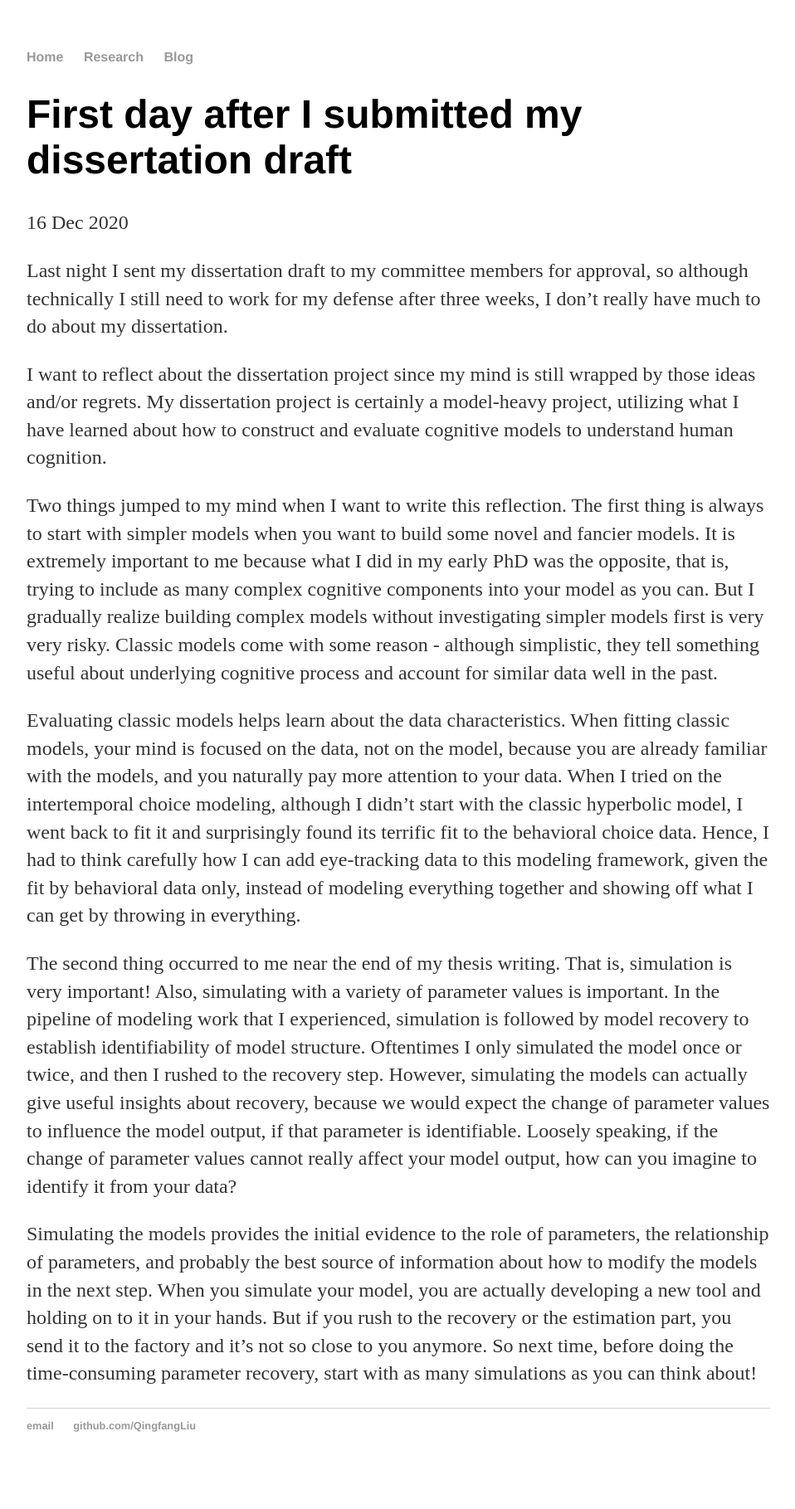
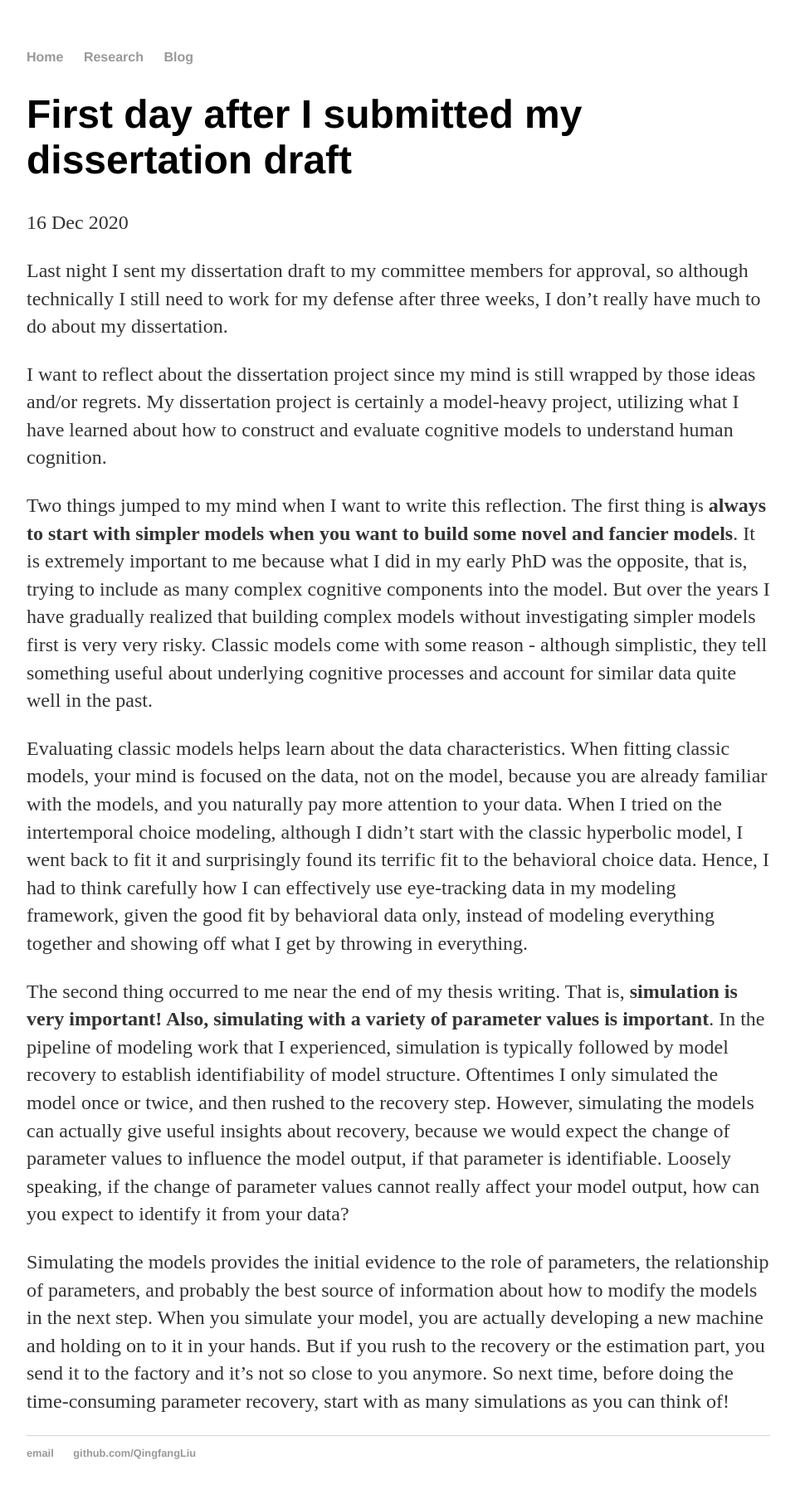
Before and after one commit to QingfangLiu/qingfangliu.github.io, a Jekyll site: the page built from _posts/2020-12-16-Dissertation.md, in a window 1280 px wide. Shown: the whole page at 83% size, without its empty margins (160-1118 px from the left). Built offline with Jekyll 4.4.1, drawn with Linux system fonts in a browser that asks for light colours; before the commit the page ends 1786 px from its top, so only the background shows below that.

Commit message:
Update 2020-12-16-Dissertation.md

```diff
--- a/_posts/2020-12-16-Dissertation.md
+++ b/_posts/2020-12-16-Dissertation.md
@@ -8,10 +8,10 @@ Last night I sent my dissertation draft to my committee members for approval, so
 
 I want to reflect about the dissertation project since my mind is still wrapped by those ideas and/or regrets. My dissertation project is certainly a model-heavy project,  utilizing what I have learned about how to construct and evaluate cognitive models to understand human cognition.
 
-Two things jumped to my mind when I want to write this reflection. The first thing is always to start with simpler models when you want to build some novel and fancier models. It is extremely important to me because what I did in my early PhD was the opposite, that is, trying to include as many complex cognitive components into your model as you can. But I gradually realize building complex models without investigating simpler models first is very very risky. Classic models come with some reason - although simplistic, they tell something useful about underlying cognitive process and account for similar data well in the past.
+Two things jumped to my mind when I want to write this reflection. The first thing is **always to start with simpler models when you want to build some novel and fancier models**. It is extremely important to me because what I did in my early PhD was the opposite, that is, trying to include as many complex cognitive components into the model. But over the years I have gradually realized that building complex models without investigating simpler models first is very very risky. Classic models come with some reason - although simplistic, they tell something useful about underlying cognitive processes and account for similar data quite well in the past.
 
-Evaluating classic models helps learn about the data characteristics. When fitting classic models, your mind is focused on the data, not on the model, because you are already familiar with the models, and you naturally pay more attention to your data. When I tried on the intertemporal choice modeling, although I didn't start with the classic hyperbolic model, I went back to fit it and surprisingly found its terrific fit to the behavioral choice data. Hence, I had to think carefully how I can add eye-tracking data to this modeling framework, given the fit by behavioral data only, instead of modeling everything together and showing off what I can get by throwing in everything.
+Evaluating classic models helps learn about the data characteristics. When fitting classic models, your mind is focused on the data, not on the model, because you are already familiar with the models, and you naturally pay more attention to your data. When I tried on the intertemporal choice modeling, although I didn't start with the classic hyperbolic model, I went back to fit it and surprisingly found its terrific fit to the behavioral choice data. Hence, I had to think carefully how I can effectively use eye-tracking data in my modeling framework, given the good fit by behavioral data only, instead of modeling everything together and showing off what I get by throwing in everything.
 
-The second thing occurred to me near the end of my thesis writing. That is, simulation is very important! Also, simulating with a variety of parameter values is important. In the pipeline of modeling work that I experienced, simulation is followed by model recovery to establish identifiability of model structure. Oftentimes I only simulated the model once or twice, and then I rushed to the recovery step. However, simulating the models can actually give useful insights about recovery, because we would expect the change of parameter values to influence the model output, if that parameter is identifiable. Loosely speaking, if the change of parameter values cannot really affect your model output, how can you imagine to identify it from your data?
+The second thing occurred to me near the end of my thesis writing. That is, **simulation is very important! Also, simulating with a variety of parameter values is important**. In the pipeline of modeling work that I experienced, simulation is typically followed by model recovery to establish identifiability of model structure. Oftentimes I only simulated the model once or twice, and then rushed to the recovery step. However, simulating the models can actually give useful insights about recovery, because we would expect the change of parameter values to influence the model output, if that parameter is identifiable. Loosely speaking, if the change of parameter values cannot really affect your model output, how can you expect to identify it from your data?
 
-Simulating the models provides the initial evidence to the role of parameters, the relationship of parameters, and probably the best source of information about how to modify the models in the next step. When you simulate your model, you are actually developing a new tool and holding on to it in your hands. But if you rush to the recovery or the estimation part, you send it to the factory and it's not so close to you anymore. So next time, before doing the time-consuming parameter recovery, start with as many simulations as you can think about!
+Simulating the models provides the initial evidence to the role of parameters, the relationship of parameters, and probably the best source of information about how to modify the models in the next step. When you simulate your model, you are actually developing a new machine and holding on to it in your hands. But if you rush to the recovery or the estimation part, you send it to the factory and it's not so close to you anymore. So next time, before doing the time-consuming parameter recovery, start with as many simulations as you can think of!
```
